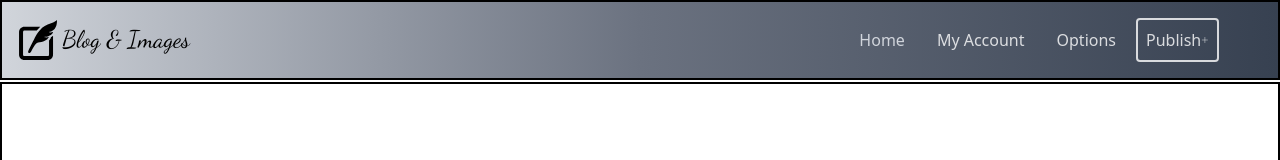
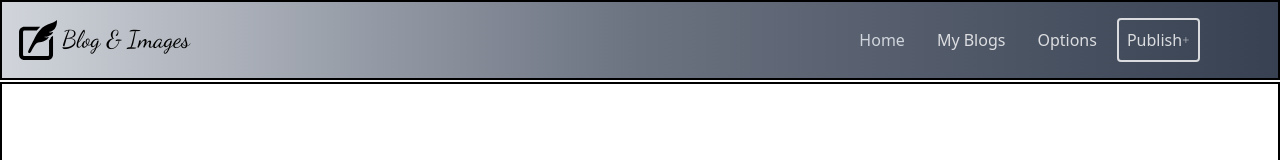
Before and after one commit to Arpit-paliwal555/BlogsWithImages, a React (Vite) app: page /login in a window 1280 px wide. Shown: the top 160 px of the page. Built offline with nearby package versions, Linux system fonts and the light colour scheme; no server answers.

Commit message:
added the myBlogs route

```diff
--- a/src/App.tsx
+++ b/src/App.tsx
@@ -6,6 +6,7 @@ import SignupForm from './components/SignUp'
 import LoginForm from './components/Login'
 import LandingPage from './components/LandingPage'
 import CreateBlog from './components/PublishBlog'
+import { MyBlogs } from './components/MyBlogs'
 
 
 function LandingLayout() {
@@ -44,6 +45,7 @@ function App() {
             <Route path="/login" element={<LoginForm />} />
             <Route path="/signup" element={<SignupForm />} />
             <Route path="/publish" element={<CreateBlog />} />
+            <Route path="/my-blogs" element={<MyBlogs />} />
           </Route>
         </Routes>
       </Router>
--- a/src/components/Login.tsx
+++ b/src/components/Login.tsx
@@ -1,5 +1,5 @@
-import{ type FunctionComponent } from "react";
-import {Formik, Form, Field, ErrorMessage} from "formik";
+import { type FunctionComponent } from "react";
+import { Formik, Form, Field, ErrorMessage } from "formik";
 import axios from "axios";
 import { useNavigate } from "react-router-dom";
 import { api } from "../services/api";
@@ -9,17 +9,17 @@ import { useContext } from "react";
 interface LoginFormProps {
 
 }
-interface Values{
-    email:string,
-    password:string
+interface Values {
+    email: string,
+    password: string
 }
 const LoginForm: FunctionComponent<LoginFormProps> = () => {
     const navigate = useNavigate();
     const auth = useContext(AuthContext);
-    if(!auth){
+    if (!auth) {
         return <p className="text-center text-red-500">Auth context is not available. Please ensure you are within an AuthProvider.</p>;
     }
-    const {setUser} = auth;
+    const { setUser } = auth;
     return (
         <div className="border-2 h-screen mt-0.5 p-2 flex flex-col items-center justify-center">
             <div className="w-2xs">
@@ -33,32 +33,27 @@ const LoginForm: FunctionComponent<LoginFormProps> = () => {
                     validate={(values) => {
                         const errors: Partial<Record<keyof Values, string>> = {};
                         if (!values.email) errors.email = "Email is required!";
-            else if(values.email.length<3)errors.email = "email must be at least 3 characters!";
+                        else if (values.email.length < 3) errors.email = "email must be at least 3 characters!";
                         if (!values.password) errors.password = "Password is required!";
                         return errors;
                     }}
-            onSubmit={async (values, { setSubmitting}) => {
-                       try{
-                // const baseUrl = import.meta.env.VITE_BACKEND_URL;
-                // if(!baseUrl){
-                //     alert("Backend URL is not defined. Please set VITE_BACKEND_URL in your environment variables.");
-                //     return;
-                // }
+                    onSubmit={async (values, { setSubmitting }) => {
+                        try {
 
-                await api.post("/api/users/signin", values, {withCredentials: true});
+                            await api.post("/api/users/signin", values, { withCredentials: true });
 
-                const me = await api.get("/api/users/me", {withCredentials: true});
+                            const me = await api.get("/api/users/me", { withCredentials: true });
                             setUser(me.data);
                             console.log("User data after login:", me.data); // Debugging line to check user data after login
-                navigate("/home", {replace:true});
-            }catch(error){
-                if(axios.isAxiosError(error)){
+                            navigate("/home", { replace: true });
+                        } catch (error) {
+                            if (axios.isAxiosError(error)) {
                                 const msg = error.response?.data?.message || "An error occurred during login.";
                                 alert(msg);
-                }else{
+                            } else {
                                 alert("An unexpected error occurred.");
                             }
-            }finally{
+                        } finally {
                             setSubmitting(false);
                         }
                     }}
--- /dev/null
+++ b/src/components/MyBlogs.tsx
@@ -0,0 +1,38 @@
+import { useContext, useEffect, useState, type FunctionComponent } from "react";
+import BlogCard from "./BlogCard";
+import { api } from "../services/api";
+import { AuthContext } from "../context/AuthContext";
+import type { IBlogpost } from "../interfaces/IBlogPost";
+
+export const MyBlogs: FunctionComponent = () => {
+    const auth = useContext(AuthContext);
+    const [blogs, setBlogs] = useState<IBlogpost[]>([]);
+    const { user } = auth || {};
+    if (!auth || !user) {
+        return <p className="text-red-500 text-center">You must be logged in to view your blogs.</p>;
+    }
+    console.log("Fetching blogs for userId:", user?.id);
+    useEffect(()=>{(async () => {
+        try {
+            const res = await api.get(`/api/blogs/users/${user?.id}`, { withCredentials: true });
+            const list = Array.isArray(res.data)
+                    ? res.data // if backend returns array
+                    : Array.isArray(res.data?.blogs)
+                        ? res.data.blogs
+                        : [];
+
+            setBlogs(list);
+            console.log("Fetched blogs:", list);
+        } catch (error) {
+            console.error("Failed to fetch my blogs:", error);
+        }
+    })()}, []);
+    return (
+        <div className="mt-2">
+            <h1 className="text-2xl font-bold mb-4">My Blogs</h1>
+            {blogs.map(blog => (
+                <BlogCard key={blog.id} {...blog} />
+            ))}
+        </div>
+    );
+}
--- a/src/components/Navbar.tsx
+++ b/src/components/Navbar.tsx
@@ -26,13 +26,13 @@ const Navbar: FunctionComponent<NavbarProps> = ()=>{
                     Home
                 </NavLink>
                 <NavLink
-                    to="/account"
+                    to="/my-blogs"
                     className={({ isActive }) =>
                         `${baseLink} ${isActive ? activeLink : "text-white/80"}`
                     }
-                    aria-label="My Account"
+                    aria-label="My Blogs"
                     >
-                    My Account
+                    My Blogs
                 </NavLink>
                 <NavLink
                     to="/options"
```
Lines whose indentation alone changed are shown as unchanged.
